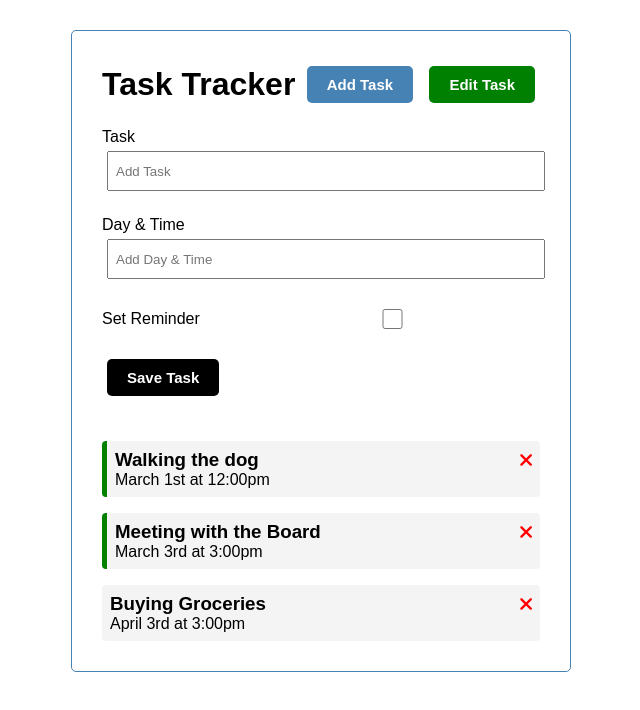
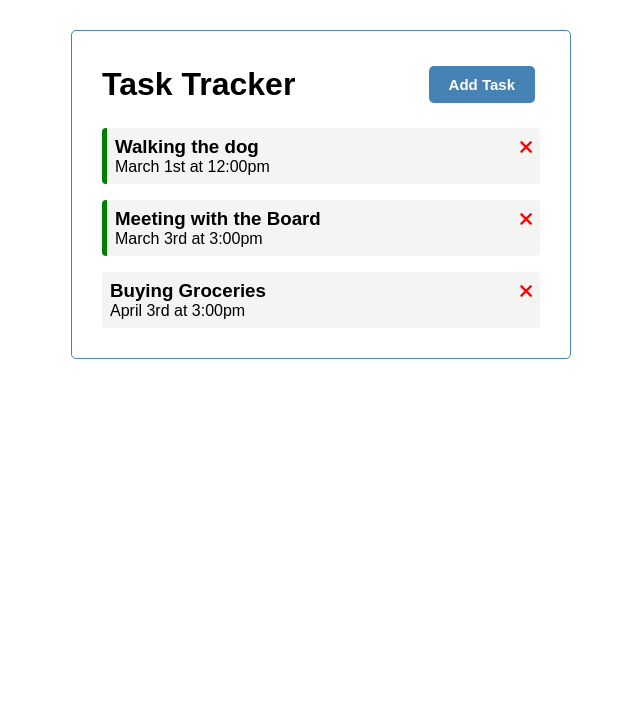
Before and after one commit to CaimeoAI/vuejscli, a Vue app: page / in a window 1280 px wide. Shown: the top 710 px of the page, without its empty margins (319-959 px from the left). Built offline with nearby package versions, Linux system fonts and the light colour scheme.

Commit message:
created toggle function for showing addTask component by emitting onClick event from button component to app

```diff
--- a/src/App.vue
+++ b/src/App.vue
@@ -1,7 +1,9 @@
 <template>
   <div class="container">
-    <HeaderComp/>
-    <AddTask @add-task="addTask"/>
+    <HeaderComp @toggle-add-task="toggleAddTask"/>
+    <div v-show="showAddTask">
+      <AddTask @add-task="addTask"/>
+    </div>
     <TasksComp @toggle-reminder="toggleReminder" @delete-task="deleteTask" :tasks="tasks"/>
   </div>
 </template>
@@ -25,6 +27,7 @@ export default {
   data() {
     return {
       tasks: [],
+      showAddTask: false
     }
   },
 
@@ -42,6 +45,10 @@ export default {
 
     addTask(newTask) {
       this.tasks.push(newTask)
+    },
+
+    toggleAddTask() {
+      this.showAddTask = !this.showAddTask
     }
   },
 
--- a/src/components/Button.vue
+++ b/src/components/Button.vue
@@ -1,5 +1,5 @@
 <template>
-    <button class="btn" :style='{background: color}' >{{text}}</button>
+    <button @click="onClick()" class="btn" :style='{background: color}' >{{text}}</button>
 </template>
 
 <script>
@@ -8,6 +8,11 @@
         props: {
             text: String,
             color: String,
+        },
+        methods: {
+            onClick() {
+                this.$emit('toggle-add-task')
+            }
         }
     }
 </script>
--- a/src/components/Header.vue
+++ b/src/components/Header.vue
@@ -1,8 +1,7 @@
 <template>
     <header>
         <h1>Task Tracker</h1>
-        <ButtonComp @click="addTask()" text='Add Task' color='steelblue'/>
-        <ButtonComp @click="editTask()" text='Edit Task' color='green'/>
+        <ButtonComp @toggle-add-task="$emit('toggle-add-task')" text='Add Task' color='steelblue'/>
     </header>
 </template>
 
@@ -16,16 +15,9 @@
             ButtonComp
         },
         methods: {
-            addTask() {
-                console.log('add task');
+            addClick() {
+                this.$emit('toggle-add-task', true)
             },
-            editTask() {
-                console.log('edit task');
-            },
-            deleteTask() {
-                console.log('delete task');
-            },
-
         }
     }
 </script>
```
